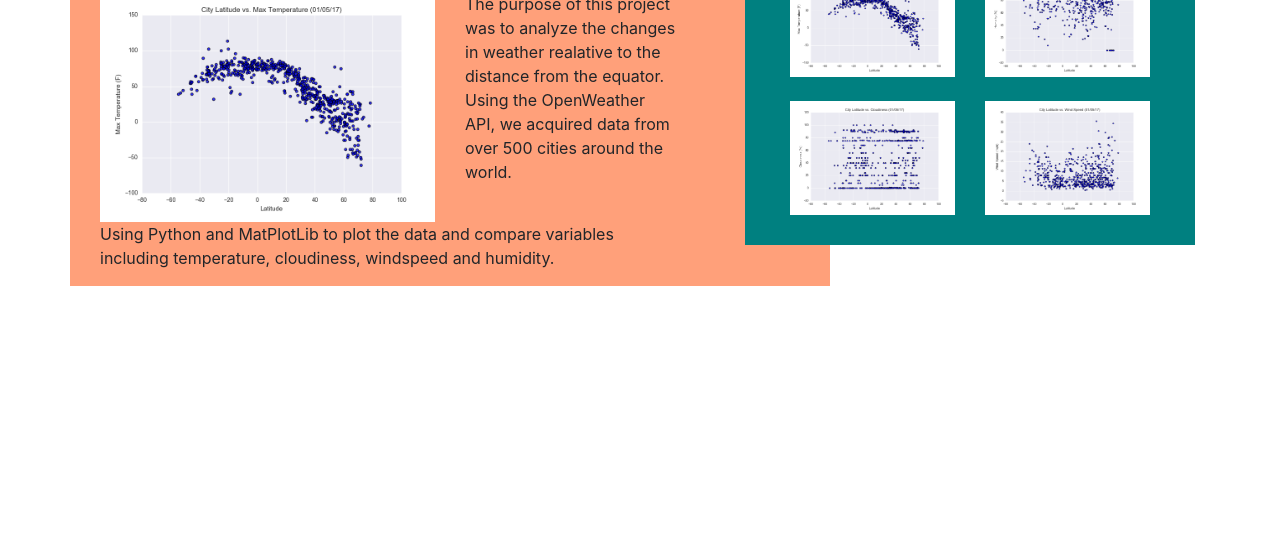
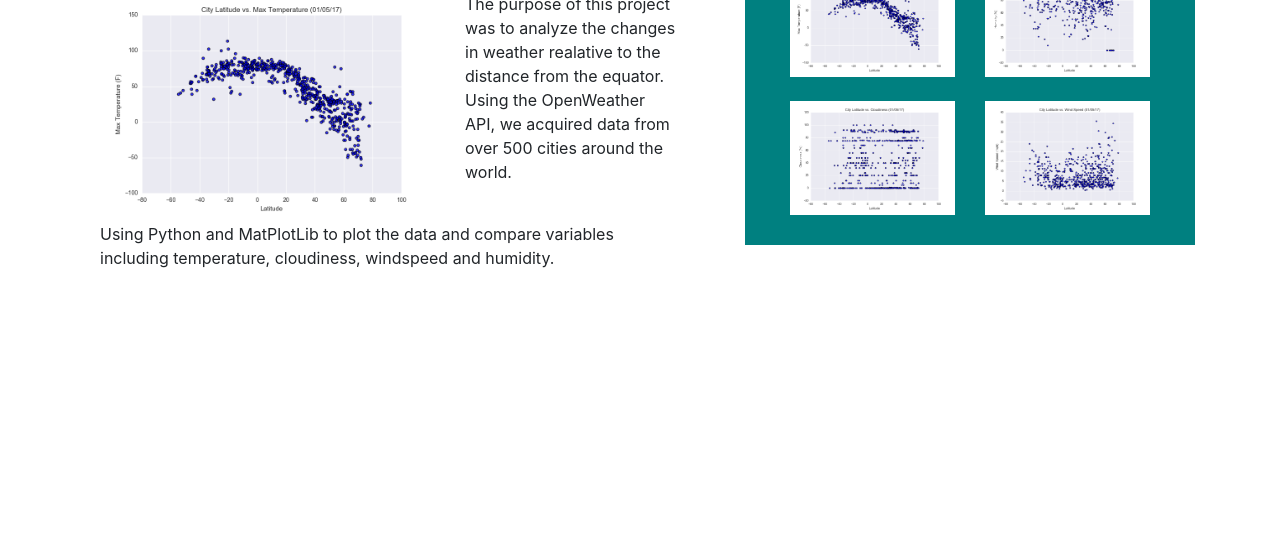
Before and after one commit to angie-bater/Web-Design-Challenge, a plain HTML site: page index.html in a window 1280 px wide. Shown: the part 264-800 px from the top of the page. Drawn offline with nearby package versions, Linux system fonts and the light colour scheme.

Commit message:
fixing style

```diff
--- a/style.css
+++ b/style.css
@@ -56,7 +56,7 @@ left:500px;}
   }
 
 #firstPar{
-    background-color: lightsalmon;
+    background-color: white;
     padding-right:-300px;
     margin-top:10px;
 }
```
